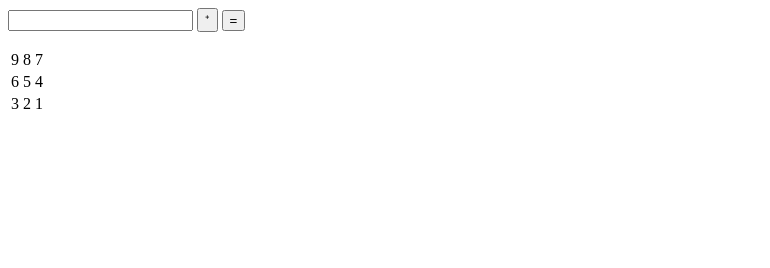
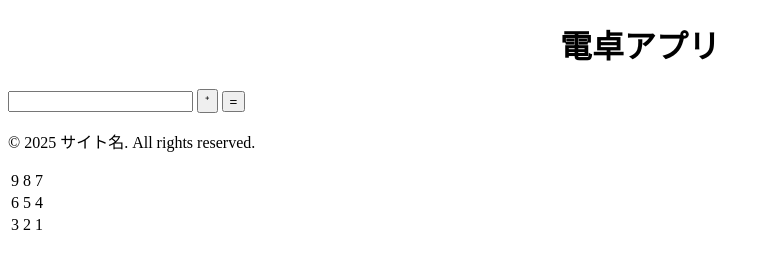
Before and after one commit to jou-coding/Calculator, a website with bundled scripts: page client/index.html in a window 1280 px wide. Shown: the whole page, without its empty margins (0-770 px from the left). Built offline with nearby package versions, Linux system fonts and the light colour scheme.

Commit message:
feat: ページ構造をheader/main/footerで整理
- h1タグの追加
- コピーライト表記の追加

```diff
--- a/client/index.html
+++ b/client/index.html
@@ -5,11 +5,20 @@
     <title>電卓アプリ</title>
     <meta charset="utf-8" />
     <script src="dist/main.js" type="module" defer></script>
+    <link rel="stylesheet" href="./styles/main.css" />
   </head>
   <body>
-    <input id="arg" />
-    <button id="plusbtn">⁺</button>
-    <button id="equal">=</button>
-    <p id="answer"></p>
+    <header>
+      <h1 id="header">電卓アプリ</h1>
+    </header>
+    <main>
+      <input id="arg" />
+      <button id="plusbtn">⁺</button>
+      <button id="equal">=</button>
+      <p id="answer"></p>
+    </main>
+    <footer>
+      <p>&copy; 2025 サイト名. All rights reserved.</p>
+    </footer>
   </body>
 </html>
--- /dev/null
+++ b/client/styles/main.css
@@ -0,0 +1,3 @@
+#header {
+  text-align: center;
+}
```
